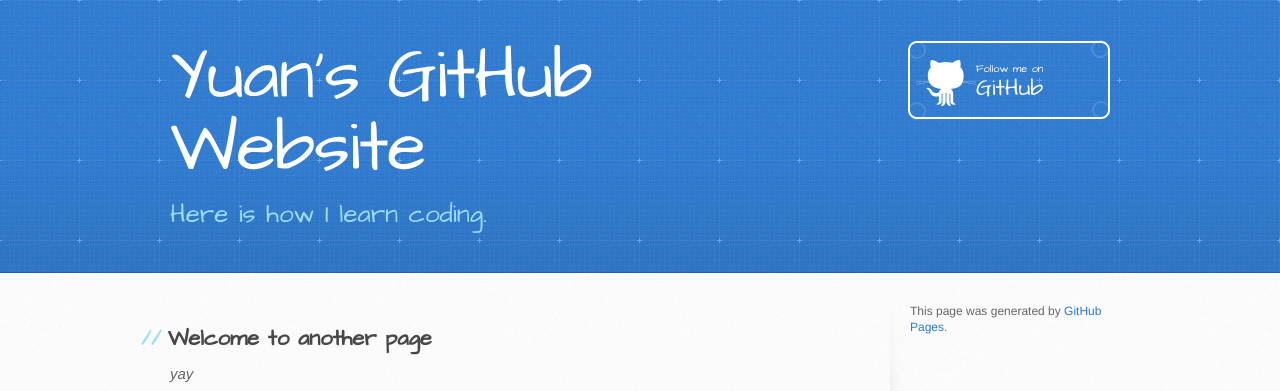
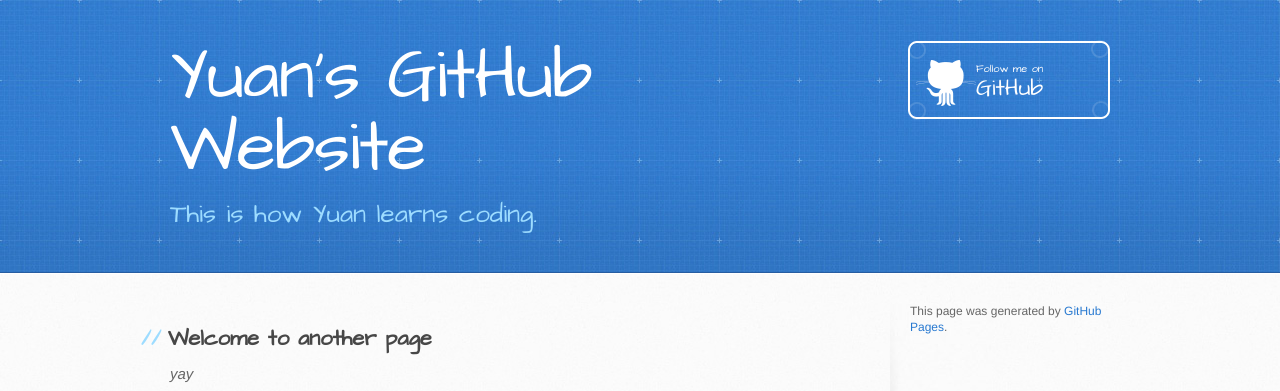
Before and after one commit to yuanlihelen/yuanlihelen.github.io, a Jekyll site: the page built from another-page.md, in a window 1280 px wide. Shown: the top 391 px of the page. Built offline with Jekyll 4.4.1, drawn with Linux system fonts in a browser that asks for light colours; our own code applies the rules of GitHub Pages for plain Markdown files.

Commit message:
Update _config.yml

```diff
--- a/_config.yml
+++ b/_config.yml
@@ -1,5 +1,5 @@
 title: Yuan's GitHub Website
-description: Here is how I learn coding.
+description: This is how Yuan learns coding.
 show_downloads: False
 google_analytics:
 theme: jekyll-theme-architect
```
